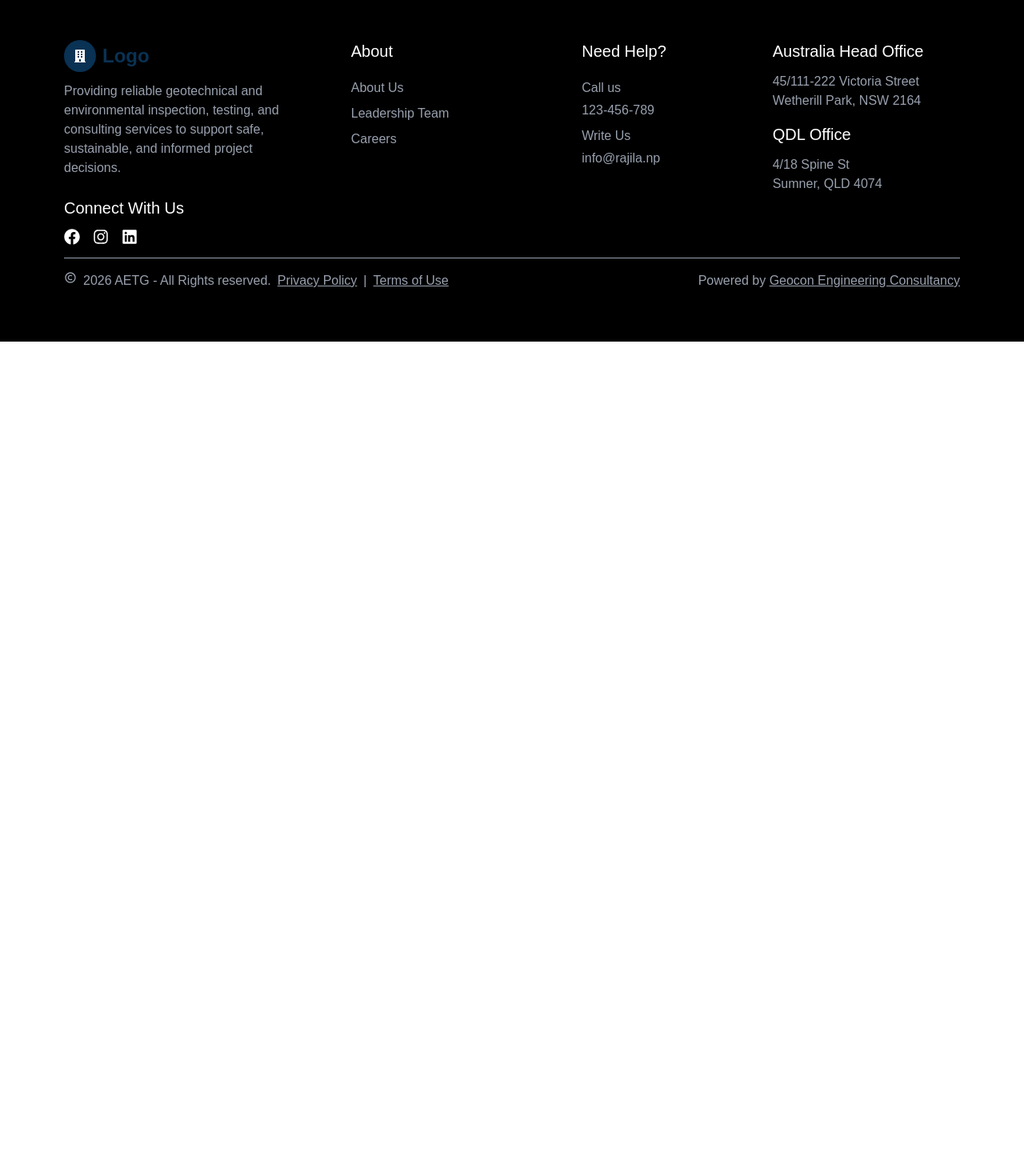
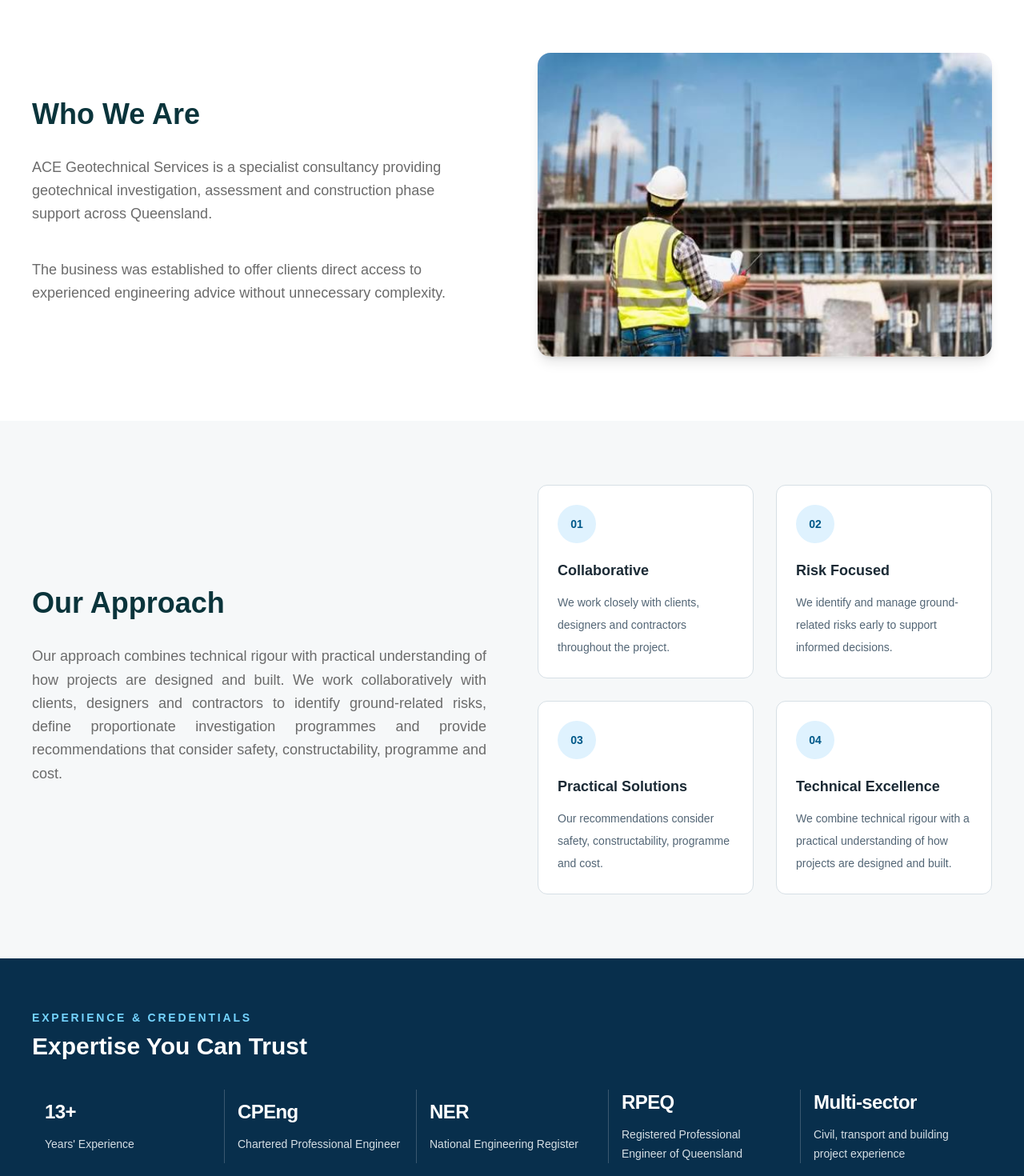
Before and after one commit to rajila598/geotech, a Next.js app: page /about in a window 1280 px wide. Shown: the part 480-1950 px from the top of the page at 80% size. Before the commit the page ends 907 px from the top, so only its background shows below. Built offline with nearby package versions, Linux system fonts and the light colour scheme.

Commit message:
about us page

```diff
--- a/app/about/page.tsx
+++ b/app/about/page.tsx
@@ -1,7 +1,34 @@
 import BreadCrumb from "@/components/Helper/BreadCrumb";
+import ProfileHighlights from "@/components/Helper/ProfileHighlights";
 import React from "react";
 
 const page = () => {
+  const approachItems = [
+    {
+      number: "01",
+      title: "Collaborative",
+      description:
+        "We work closely with clients, designers and contractors throughout the project.",
+    },
+    {
+      number: "02",
+      title: "Risk Focused",
+      description:
+        "We identify and manage ground-related risks early to support informed decisions.",
+    },
+    {
+      number: "03",
+      title: "Practical Solutions",
+      description:
+        "Our recommendations consider safety, constructability, programme and cost.",
+    },
+    {
+      number: "04",
+      title: "Technical Excellence",
+      description:
+        "We combine technical rigour with a practical understanding of how projects are designed and built.",
+    },
+  ];
   return (
     <>
       <div>
@@ -16,6 +43,68 @@
             { label: "About Us" },
           ]}
         />
+        {/* Who We Are */}
+        <section className="py-16 md:py-20">
+          <div className="grid container-padding items-center md:grid-cols-2 gap-10 lg:gap-16">
+            <div className="flex flex-col gap-6">
+              <div className="title-text">Who We Are</div>
+              <p className="body-text">
+                ACE Geotechnical Services is a specialist consultancy providing
+                geotechnical investigation, assessment and construction phase
+                support across Queensland.
+              </p>
+              <p className="body-text">
+                The business was established to offer clients direct access to
+                experienced engineering advice without unnecessary complexity.
+              </p>
+            </div>
+            <div className="relative">
+              <div className="">
+                <img
+                  src="/carousel/construct3.jpg"
+                  alt="Geotechnical soil core samples collected during a ground investigation"
+                  className="rounded-2xl shadow-lg object-cover h-75 md:h-95"
+                />
+              </div>
+            </div>
+          </div>
+        </section>
+
+        {/* OUr Approach */}
+        <section className="bg-slate-50 py-16 md:py-20">
+          <div className="grid container-padding items-center gap-12 lg:gap-16 lg:grid-cols-2">
+            <div className="flex flex-col gap-6">
+              <div className="title-text">Our Approach</div>
+              <p className="body-text text-justify">
+                Our approach combines technical rigour with practical
+                understanding of how projects are designed and built. We work
+                collaboratively with clients, designers and contractors to
+                identify ground-related risks, define proportionate
+                investigation programmes and provide recommendations that
+                consider safety, constructability, programme and cost.
+              </p>
+            </div>
+            <div className="grid gap-7 sm:grid-cols-2 items-center">
+              {approachItems.map((item) => (
+                <article
+                  key={item.number}
+                  className="rounded-xl border border-slate-200 bg-white p-6 transition duration-300 hover:-translate-y-1 hover:shadow-lg"
+                >
+                  <span className="mb-5 flex h-12 w-12 items-center justify-center rounded-full bg-sky-100 text-sm font-bold text-sky-800">
+                    {item.number}
+                  </span>
+                  <h3 className="mb-3 text-lg font-bold text-slate-900">
+                    {item.title}
+                  </h3>
+                  <p className="text-sm leading-7 text-slate-600">
+                    {item.description}
+                  </p>
+                </article>
+              ))}
+            </div>
+          </div>
+        </section>
+        <ProfileHighlights />
       </div>
     </>
   );
--- a/app/globals.css
+++ b/app/globals.css
@@ -102,7 +102,7 @@
     @apply flex items-center justify-center
   }
   .title-text{
-    @apply font-bold text-3xl lg:text-4xl
+    @apply font-bold text-3xl lg:text-4xl text-brand-900
   }
   .subtitle-text{
     @apply font-bold text-xl lg:text-2xl my-2
@@ -110,5 +110,8 @@
   .body-text{
     @apply text-base sm:text-lg leading-relaxed text-brand-muted my-2
   }
+  .container-padding{
+    @apply mx-auto max-w-7xl px-6 lg:px-10
+  }
 }
 /* inline-flex items-center gap-2.5 text-[15px] font-bold shadow-brand-cta hover:bg-brand-accent-hover transition-colors */
--- a/components/Helper/BreadCrumb.tsx
+++ b/components/Helper/BreadCrumb.tsx
@@ -26,7 +26,7 @@
         style={{ backgroundImage: `url('${backgroundImage}')` }}
       >
         <div className="absolute inset-0 bg-gradient-to-r from-white/95 via-white/80 to-white/10" />
-        <div className="relative z-10 mx-auto w-full max-w-7xl px-6 py-16 lg:px-10">
+        <div className="relative z-10  w-full container-padding">
           <nav
             aria-label="Breadcrumb"
             className="mb-7 flex flex-wrap items-center gap-2 text-sm"
--- /dev/null
+++ b/components/Helper/ProfileHighlights.jsx
@@ -0,0 +1,62 @@
+
+const highlights = [
+  {
+    value: "13+",
+    label: "Years' Experience",
+  },
+  {
+    value: "CPEng",
+    label: "Chartered Professional Engineer",
+  },
+  {
+    value: "NER",
+    label: "National Engineering Register",
+  },
+  {
+    value: "RPEQ",
+    label: "Registered Professional Engineer of Queensland",
+  },
+  {
+    value: "Multi-sector",
+    label: "Civil, transport and building project experience",
+  },
+];
+
+export default function ProfileHighlights() {
+  return (
+    <section className="bg-[#082f4c] py-12 text-white md:py-16">
+      <div className="mx-auto max-w-7xl px-6 lg:px-10">
+        <div className="mb-9">
+          <p className="mb-2 text-sm font-semibold uppercase tracking-[0.2em] text-sky-300">
+            Experience & Credentials
+          </p>
+
+          <h2 className="text-2xl font-bold md:text-3xl">
+            Expertise You Can Trust
+          </h2>
+        </div>
+
+        <div className="grid grid-cols-1 gap-y-8 sm:grid-cols-2 lg:grid-cols-5">
+          {highlights.map((item, index) => (
+            <div
+              key={item.label}
+              className={`flex flex-col justify-center px-4 ${
+                index > 0
+                  ? "border-white/20 sm:border-l"
+                  : ""
+              }`}
+            >
+              <p className="mb-3 text-2xl font-bold tracking-tight text-white md:text-xl xl:text-2xl">
+                {item.value}
+              </p>
+
+              <p className="max-w-[220px] text-sm leading-6 text-slate-200">
+                {item.label}
+              </p>
+            </div>
+          ))}
+        </div>
+      </div>
+    </section>
+  );
+}
```
